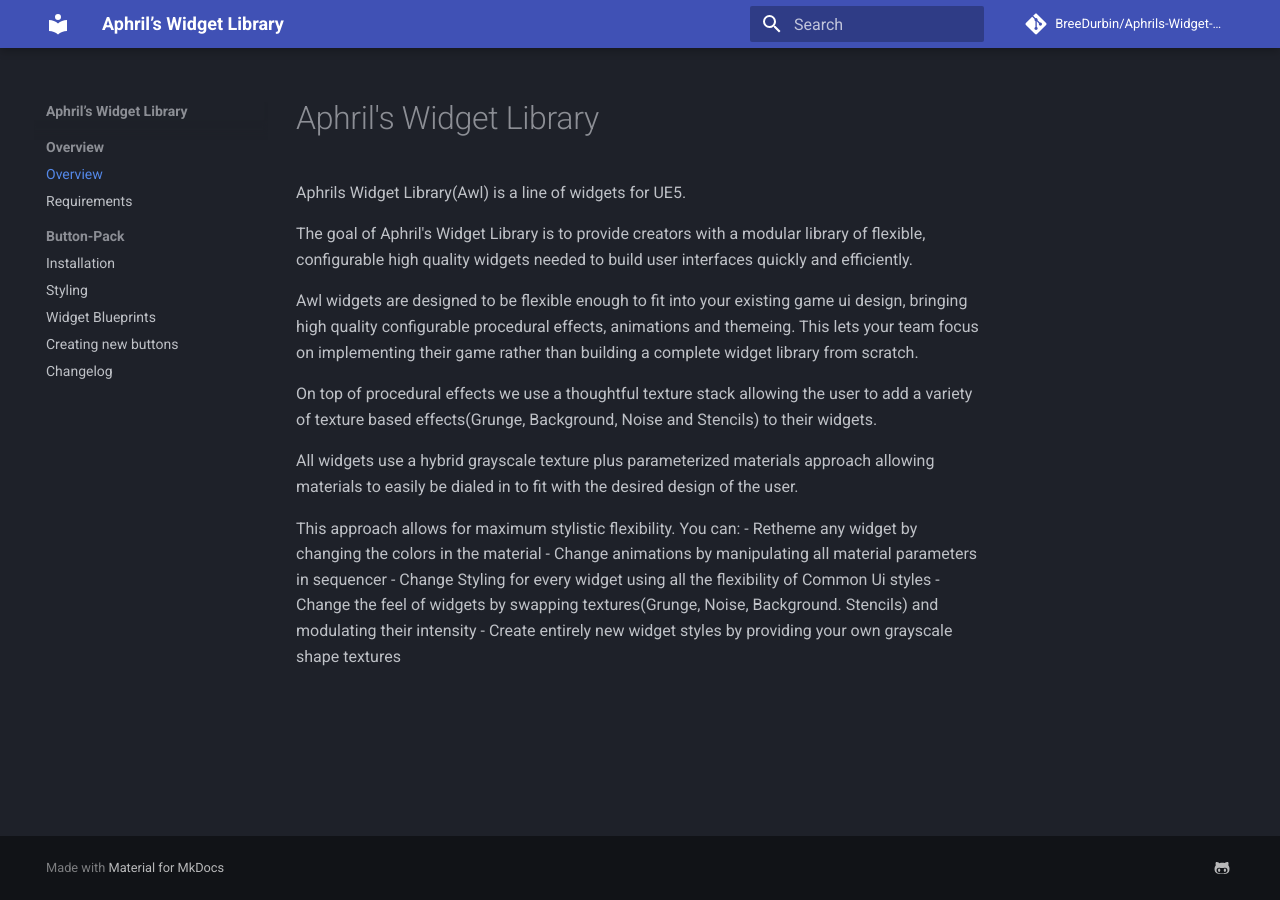
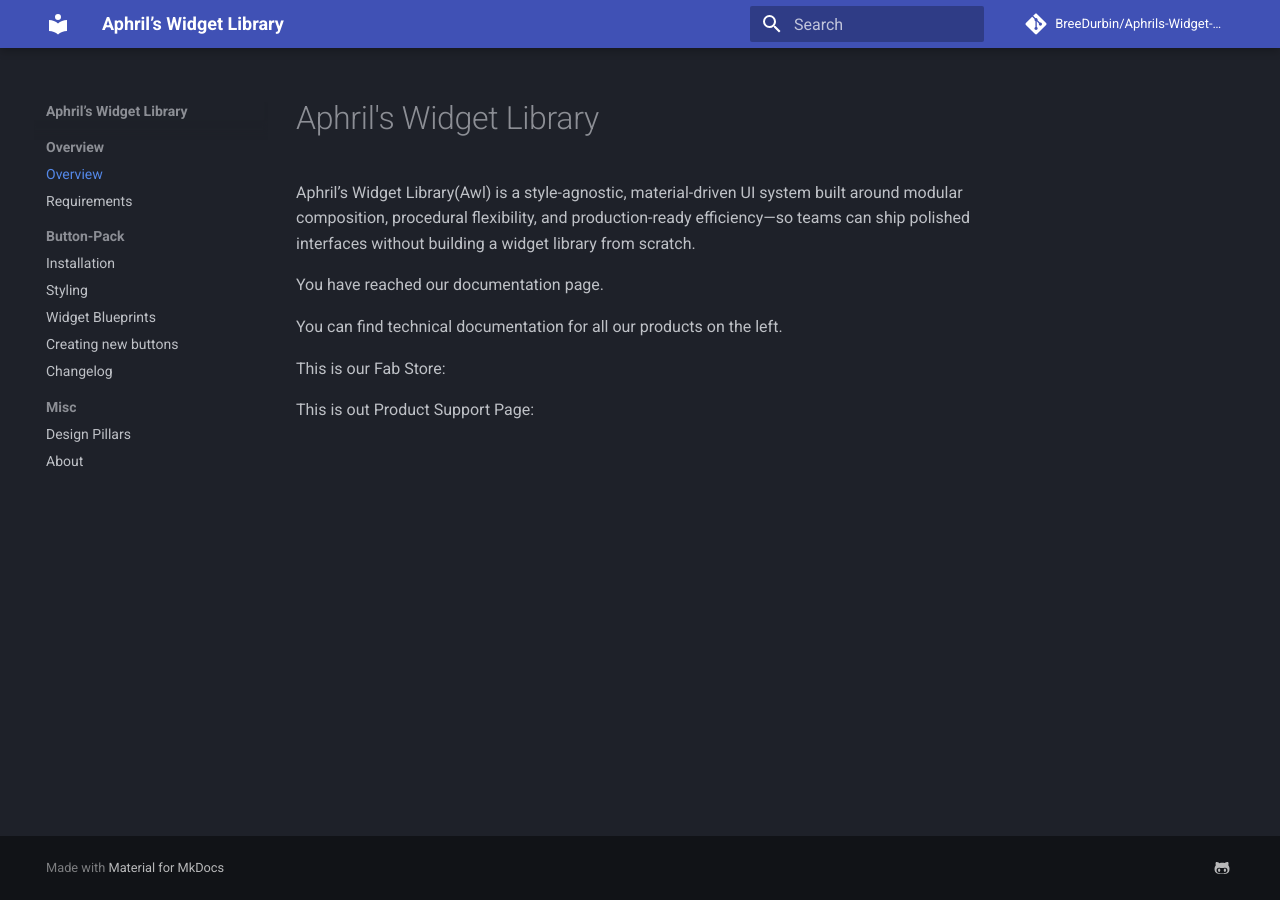
Before and after one commit to BreeDurbin/Aphrils-Widget-Library, an MkDocs documentation site: the page built from docs/index.md, in a window 1280 px wide. Built offline with MkDocs 1.6.1 and Material for MkDocs 9.7.7, drawn with Linux system fonts in a browser that asks for light colours; comment, search, counter and statistics services are not loaded.

Commit message:
About page, Design pillars page

```diff
--- a/docs/index.md
+++ b/docs/index.md
@@ -1,19 +1,13 @@
 # Aphril's Widget Library
 
-Aphrils Widget Library(Awl) is a line of widgets for UE5.
 
-The goal of Aphril's Widget Library is to provide creators with a modular library of flexible, configurable high quality widgets needed to build user interfaces quickly and efficiently.
+Aphril’s Widget Library(Awl) is a style-agnostic, material-driven UI system built around modular composition, procedural flexibility,
+and production-ready efficiency—so teams can ship polished interfaces without building a widget library from scratch.
 
-Awl widgets are designed to be flexible enough to fit into your existing game ui design, bringing high quality configurable procedural effects, animations and themeing.
-This lets your team focus on implementing their game rather than building a complete widget library from scratch.
+You have reached our documentation page.
 
-On top of procedural effects we use a thoughtful texture stack allowing the user to add a variety of texture based effects(Grunge, Background, Noise and Stencils) to their widgets.
+You can find technical documentation for all our products on the left.
 
-All widgets use a hybrid grayscale texture plus parameterized materials approach allowing materials to easily be dialed in to fit with the desired design of the user.
+This is our Fab Store:
 
-This approach allows for maximum stylistic flexibility.  You can:
-- Retheme any widget by changing the colors in the material
-- Change animations by manipulating all material parameters in sequencer
-- Change Styling for every widget using all the flexibility of Common Ui styles
-- Change the feel of widgets by swapping textures(Grunge, Noise, Background. Stencils) and modulating their intensity
-- Create entirely new widget styles by providing your own grayscale shape textures
+This is out Product Support Page:
--- a/mkdocs.yml
+++ b/mkdocs.yml
@@ -34,6 +34,9 @@ nav:
       - Widget Blueprints:     button-pack/button-pack-widget-blueprints.md
       - Creating new buttons:  button-pack/button-pack-creating-new-buttons.md
       - Changelog:             button-pack/changelog.md
+  - Misc:
+      - Design Pillars:        design-pillars.md
+      - About:                 about.md
 
 extra:
   social:
```
Also changed, not shown: docs/about.md (added, +19 -0 lines), docs/design-pillars.md (added, +45 -0 lines).
